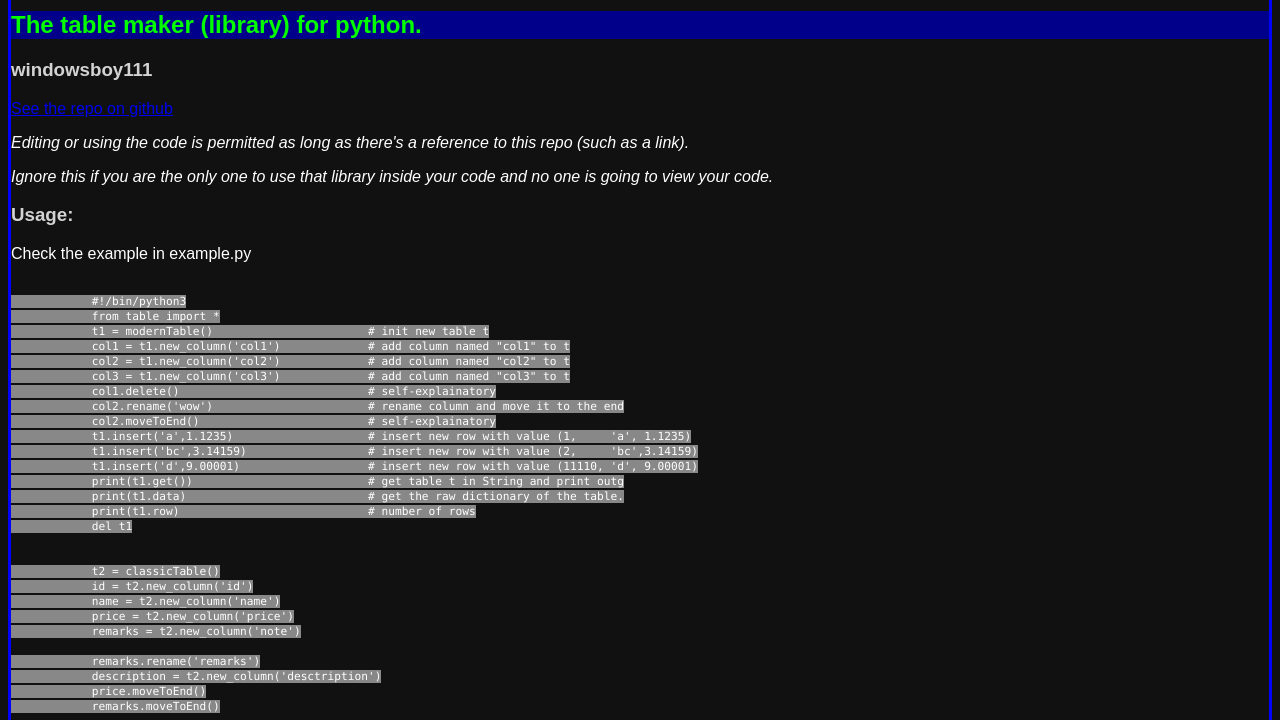
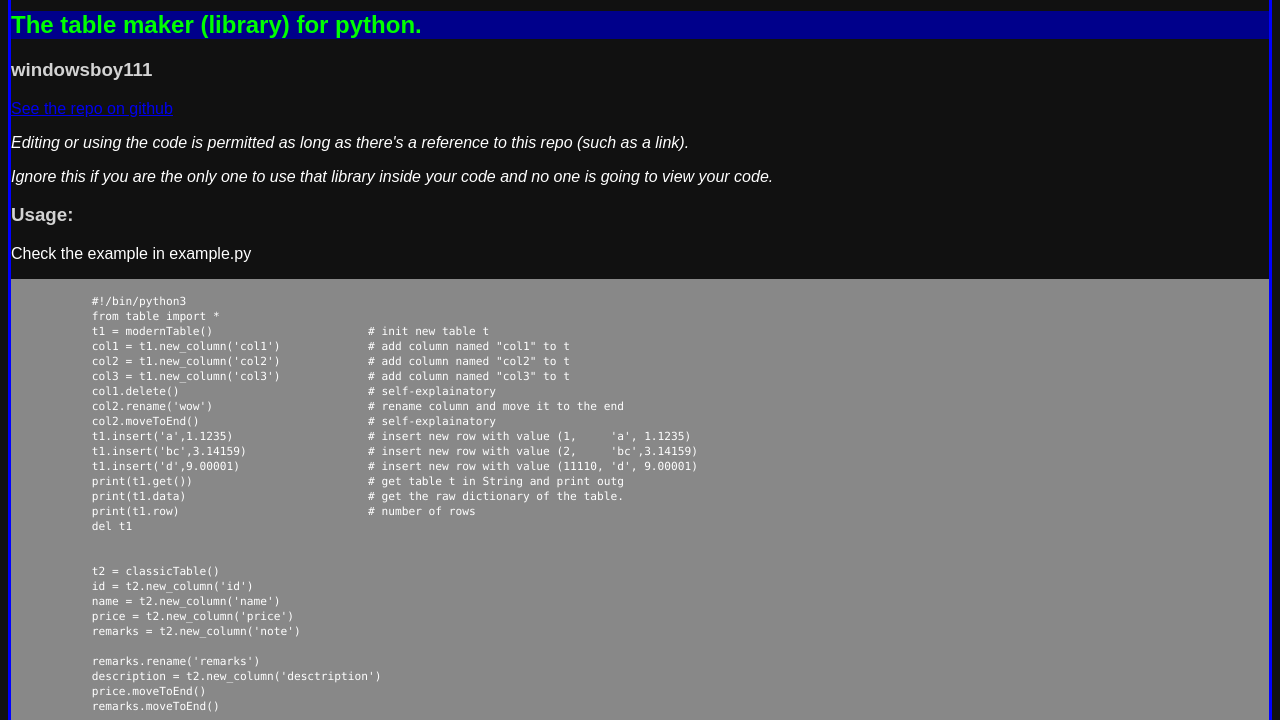
Before and after one commit to windowsboy111/pyTableMaker, a plain HTML site: page docs/index.html in a window 1280 px wide. Shown: the part 80-800 px from the top of the page. Drawn offline with Linux system fonts and the light colour scheme.

Commit message:
Update web.css

```diff
--- a/docs/web.css
+++ b/docs/web.css
@@ -47,6 +47,9 @@ p.refwarn {
     font-style: oblique;
 }
 
+pre.prettyprint {
+    background-color: #888888;
+}
 code {
     background-color: #888888;
     font-size: 0.7em;
```
